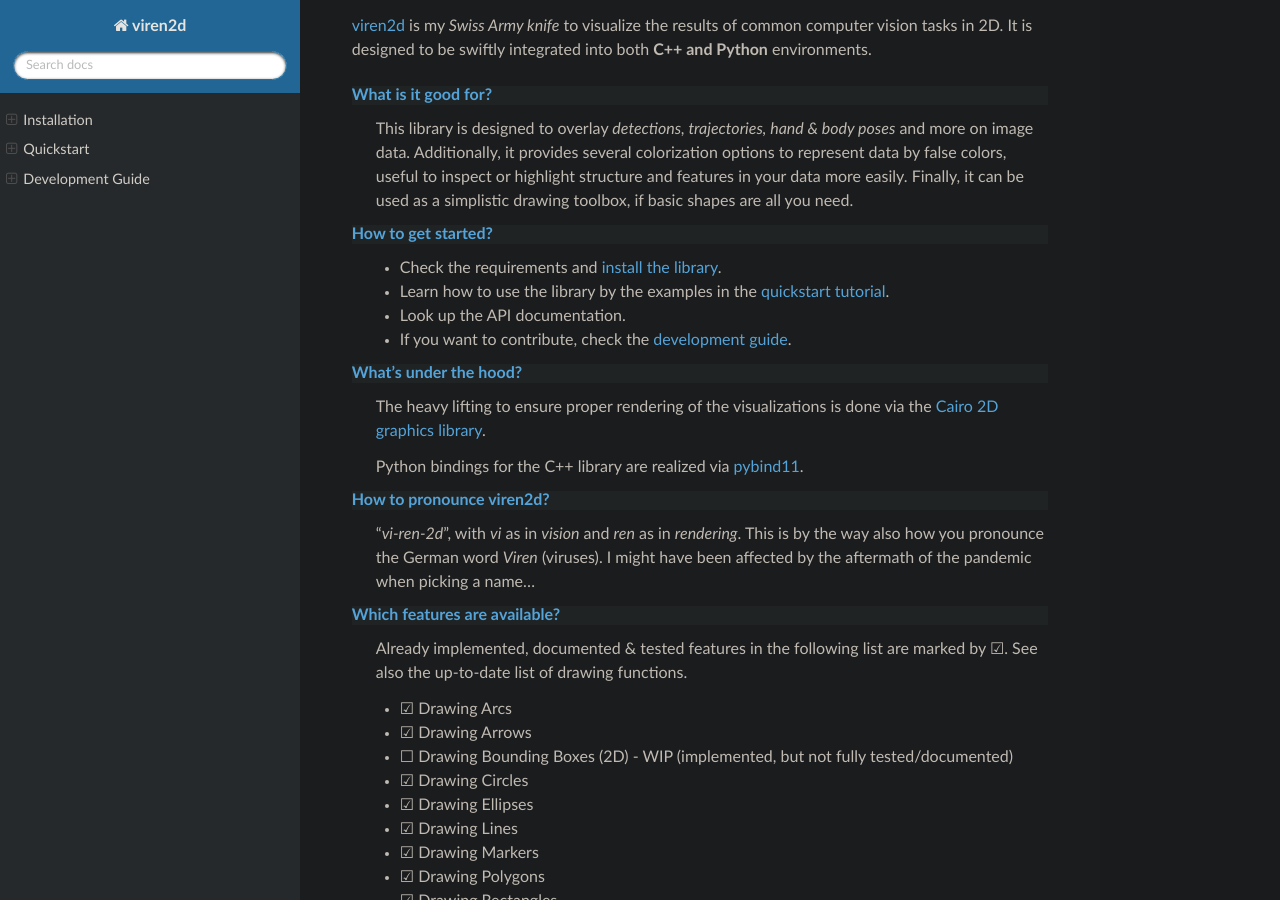
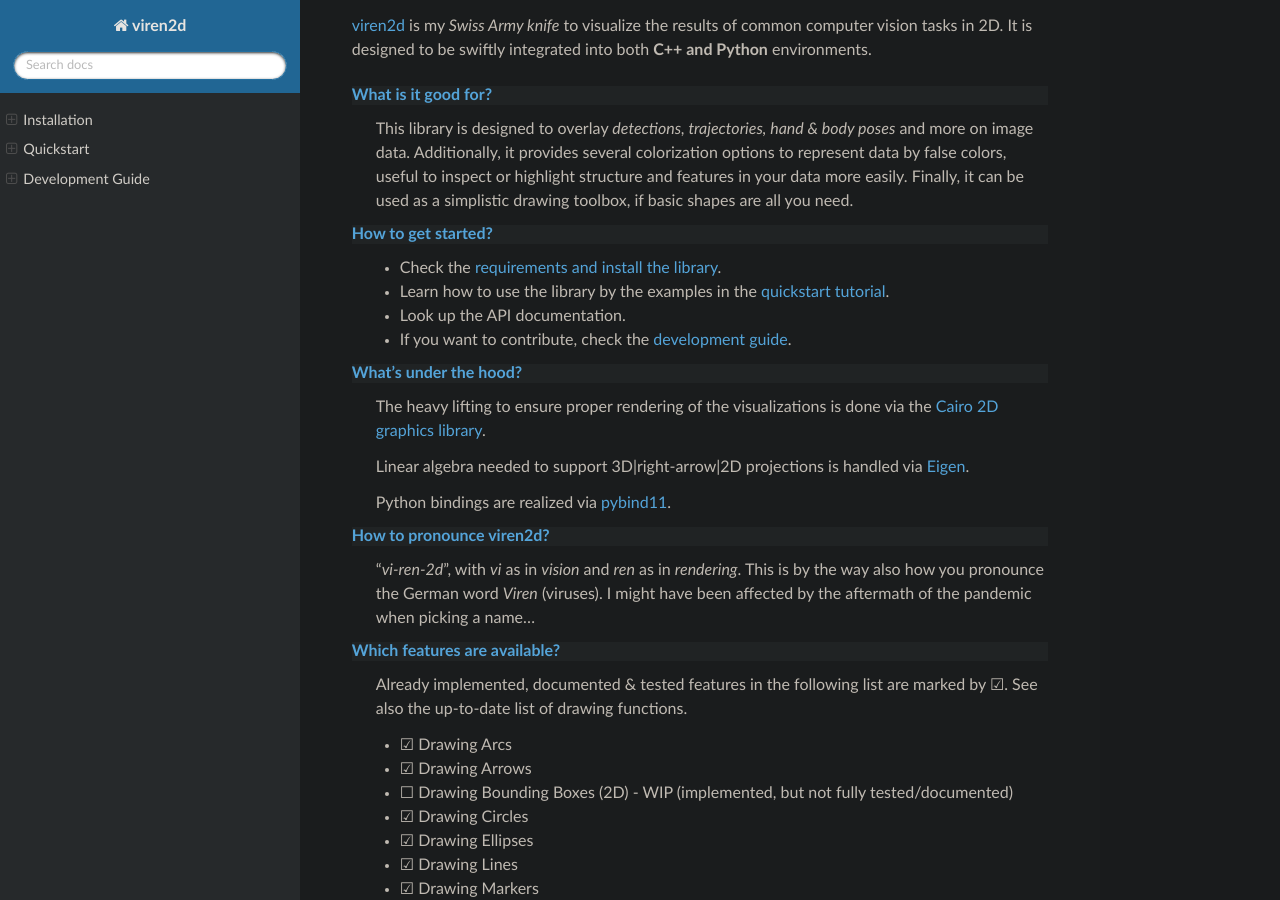
Before and after one commit to snototter/viren2d, a Sphinx documentation site: the page built from docs/source/index.rst, in a window 1280 px wide and 900 px high, scrolled down 464 px. Built offline with Sphinx 7.4.7 and the Read the Docs theme 2.0.0, drawn with Linux system fonts in a browser that asks for light colours; pages that are not in the unit, such as notebooks, are missing from menus; the version number could not be read and is left out.

```diff
--- a/docs/source/index.rst
+++ b/docs/source/index.rst
@@ -35,7 +35,7 @@ to be swiftly integrated into both **C++ and Python** environments.
 
 
 **How to get started?**
-   * Check the requirements and :ref:`install the library<installation>`.
+   * Check the :ref:`requirements and install the library<installation>`.
    * Learn how to use the library by the examples in the :ref:`quickstart tutorial<quickstart>`.
    * Look up the :ref:`API documentation<api-documentation>`.
    * If you want to contribute, check the :ref:`development guide<dev-guide>`.
@@ -45,8 +45,10 @@ to be swiftly integrated into both **C++ and Python** environments.
    The heavy lifting to ensure proper rendering of the visualizations is done
    via the `Cairo 2D graphics library <https://www.cairographics.org/>`_.
 
-   Python bindings for the C++ library are realized via
-   `pybind11 <https://pybind11.readthedocs.io/>`__.
+   Linear algebra needed to support 3D|right-arrow|2D projections is handled
+   via `Eigen <https://eigen.tuxfamily.org/>`__.
+
+   Python bindings are realized via `pybind11 <https://pybind11.readthedocs.io/>`__.
 
 
 **How to pronounce viren2d?**
```
Also changed, not shown: docs/source/dev-guide.rst (+3 -16 lines).
